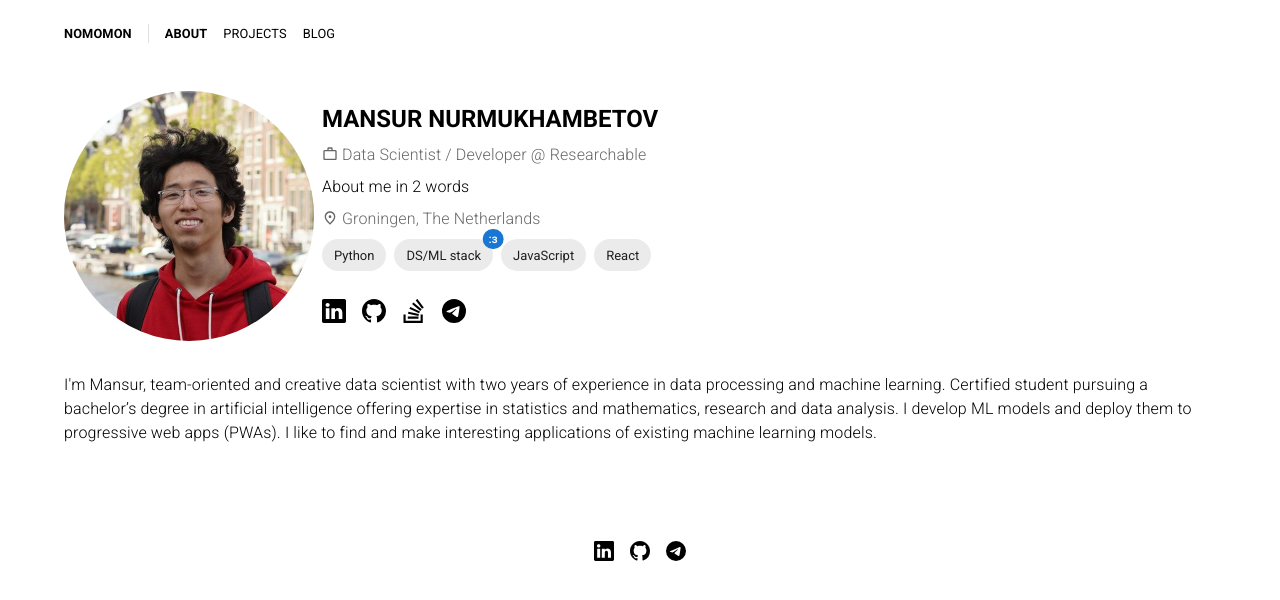
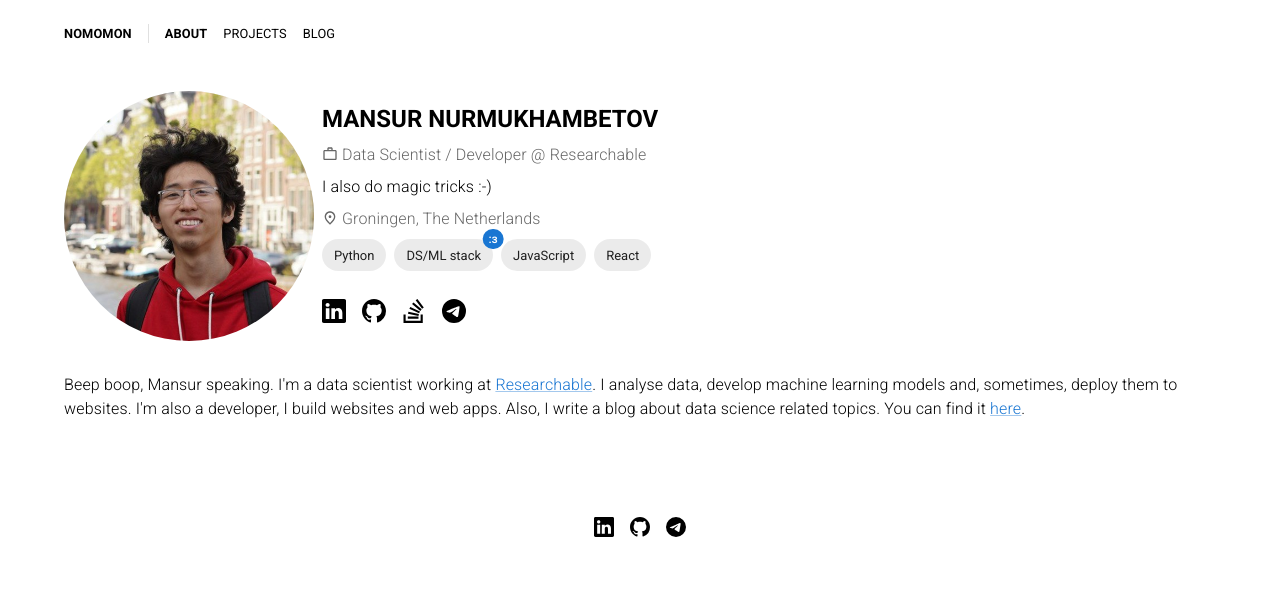
Before and after one commit to nomomon/nomomon.github.io, a Next.js app: page / in a window 1280 px wide. Shown: the top 600 px of the page. Built offline with nearby package versions, Linux system fonts and the light colour scheme.

Commit message:
update my intro

```diff
--- a/pages/index.js
+++ b/pages/index.js
@@ -48,7 +48,7 @@ function About() {
                 <Typography
                     sx={{ fontWeight: 'fontWeightLight', mb: 1 }}
                 >
-                    About me in 2 words
+                    I also do magic tricks :-)
                 </Typography>
                 <Typography
                     sx={{ fontWeight: 'fontWeightLight', mb: 1 }}
@@ -135,7 +135,11 @@ function About() {
         </Stack >
 
         <Typography sx={{ mt: 4, fontWeight: 'fontWeightLight' }}>
-            {"I'm Mansur, team-oriented and creative data scientist with two years of experience in data processing and machine learning. Certified student pursuing a bachelor’s degree in artificial intelligence offering expertise in statistics and mathematics, research and data analysis. I develop ML models and deploy them to progressive web apps (PWAs). I like to find and make interesting applications of existing machine learning models."}
+            {"Beep boop, Mansur speaking. I'm a data scientist  working at "}
+            <Link href="https://researchable.nl">Researchable</Link>
+            {". I analyse data, develop machine learning models and, sometimes, deploy them to websites. I'm also a developer, I build websites and web apps. Also, I write a blog about data science related topics. You can find it "}
+            <Link href="blog/">here</Link>
+            {"."}
         </Typography>
     </>)
 }
```
